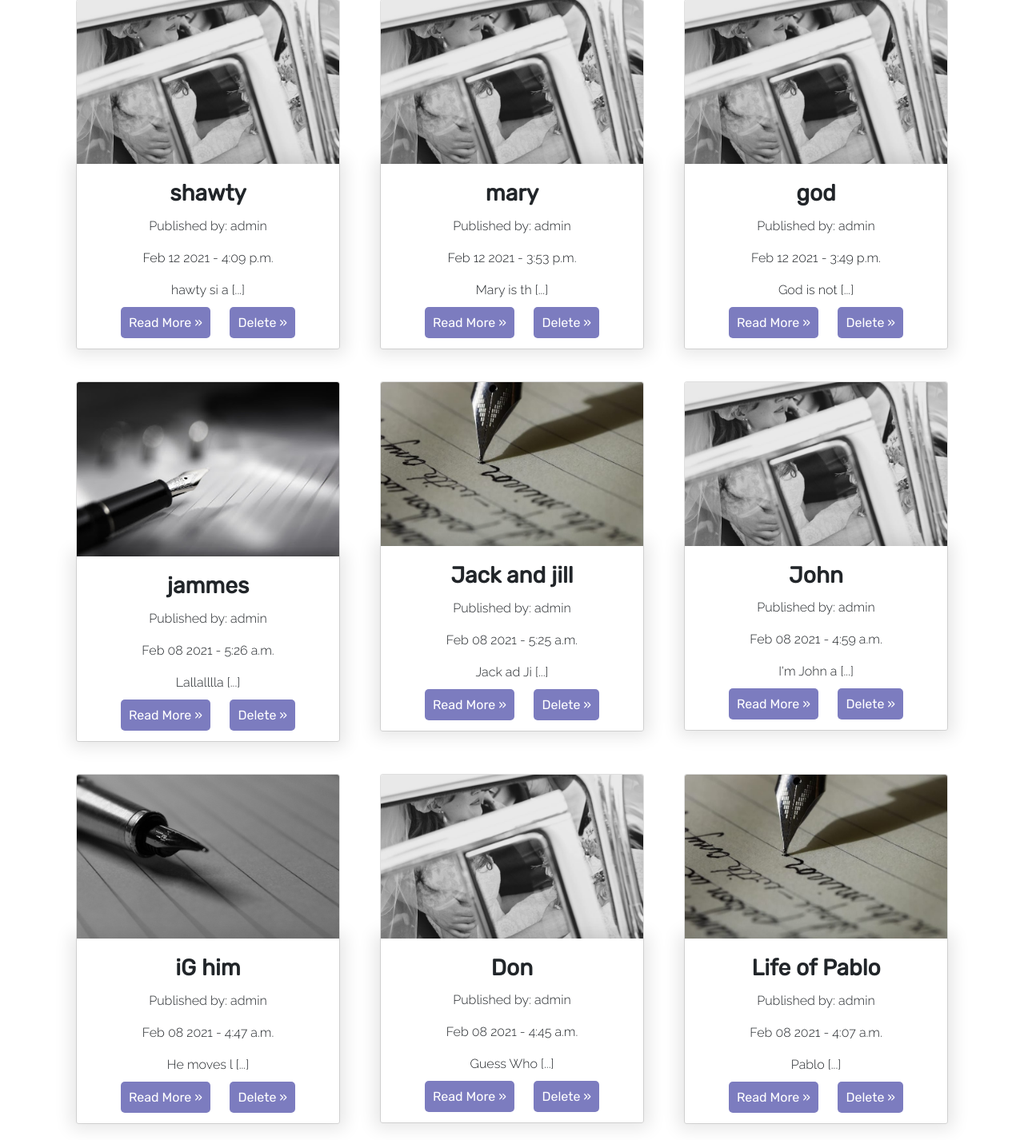
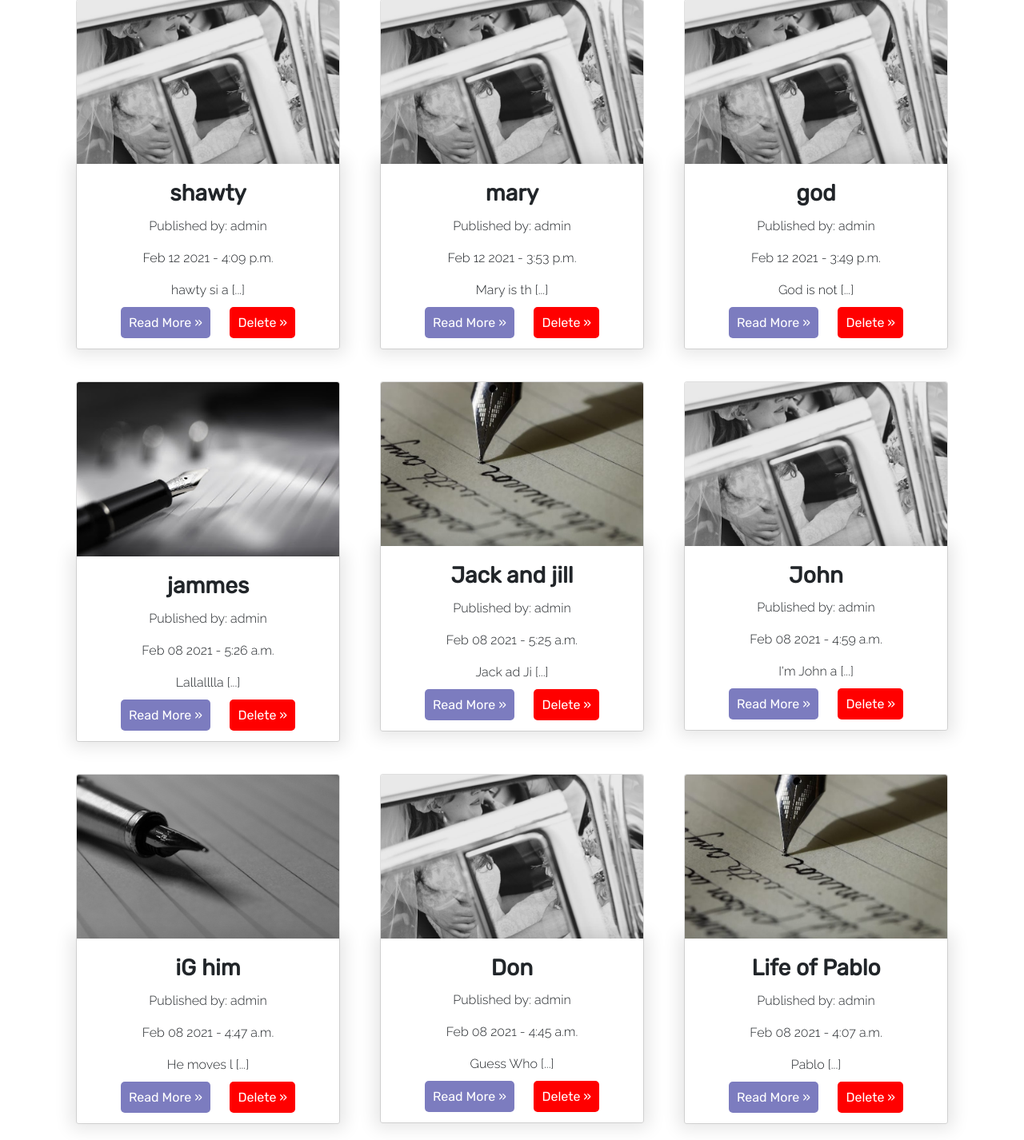
Before and after one commit to stephen-3rd/django-finas, a Django app: page / in a window 1280 px wide. Shown: the part 92-1518 px from the top of the page at 80% size. Run offline with Django 3.2, Linux system fonts and the light colour scheme; data comes from the database, SQL or seed files in the repository; some libraries are stand-ins or nearby versions.

```diff
--- a/finas/finatic/templates/finatic/lust_page.html
+++ b/finas/finatic/templates/finatic/lust_page.html
@@ -17,7 +17,7 @@
                     <p class="card-name">{{ lustr.date | date:'M d Y' }} - {{ lustr.time }}</p>
                     <p class="card-text">{{ lustr.snippet }}</p>
                     <a href="{% url 'finatic:detail' lustr.slug %}" class="card-link">Read More &raquo;</a>
-                    <a href="#" class="card-link">Delete &raquo;</a>
+                    <a href="#" class="card-link" style="background-color: red">Delete &raquo;</a>
                 </div>
             </div>
         </div>
```
